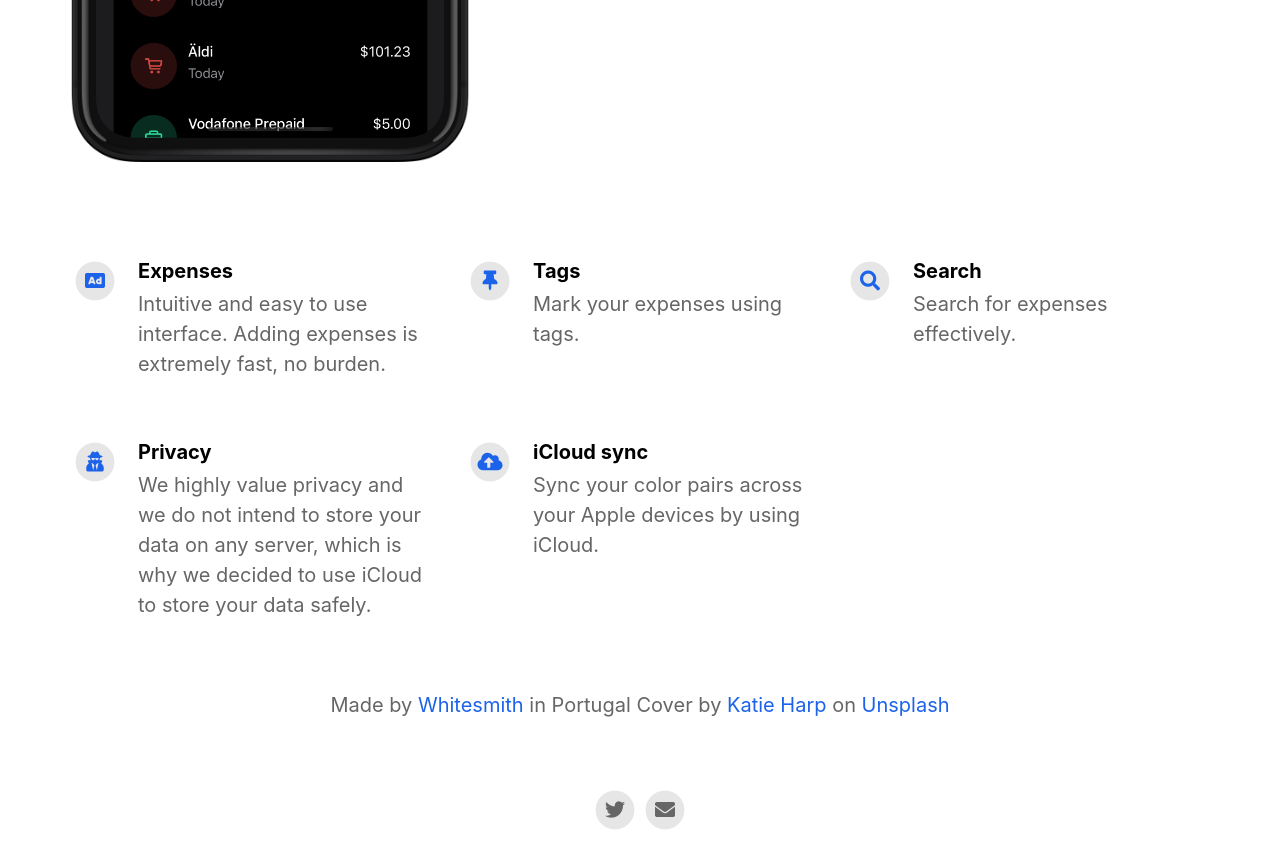
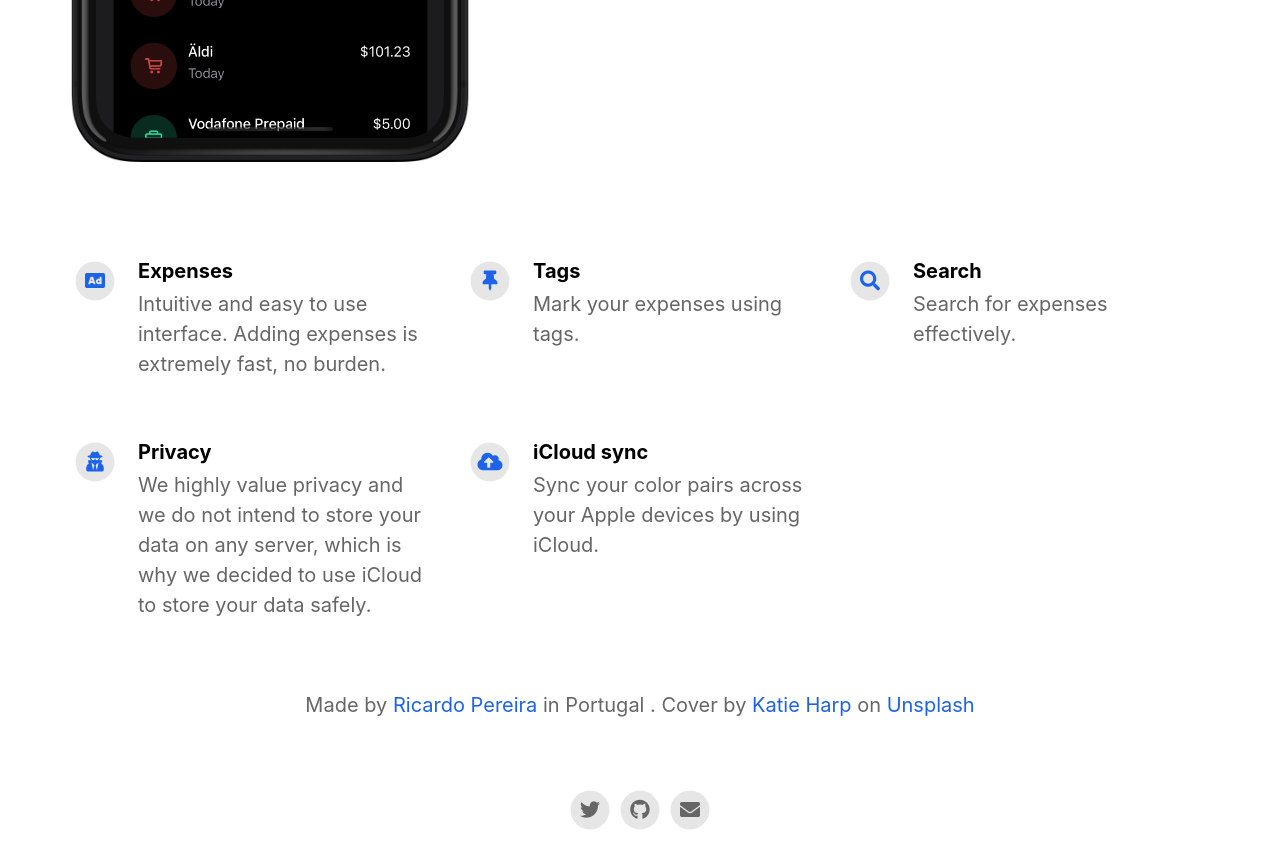
Before and after one commit to Razybits/money, a Jekyll site: the page built from index.html, in a window 1280 px wide and 900 px high, scrolled down 823 px. Shown: the top 868 px of the window. Built offline with Jekyll 4.4.1, drawn with Linux system fonts in a browser that asks for light colours; nearby versions of some CDN libraries.

Commit message:
Update info

```diff
--- a/_config.yml
+++ b/_config.yml
@@ -19,14 +19,14 @@ enable_smart_app_banner                   : true
 
 
 # Information About Yourself
-your_name                                 : Whitesmith
-your_link                                 : https://whitesmith.co
+your_name                                 : Ricardo Pereira
+your_link                                 : https://ricardopereira.eu
 your_city                                 : Portugal
 email_address                             : moneysupport@pm.me
 facebook_username                         :
 instagram_username                        :
 twitter_username                          : moneytrackerapp
-github_username                           :
+github_username                           : ricardopereira
 youtube_username                          :
 
 
--- a/_includes/footer.html
+++ b/_includes/footer.html
@@ -3,7 +3,7 @@
 		{% if site.your_name %}
 		<span>Made by {% if site.your_link %}<a href="{{ site.your_link }}">{% endif %}{{ site.your_name }}{% if site.your_link %}</a>{% endif %}{% if site.your_city %} in {{ site.your_city }}{% endif %}</span>
 		{% endif %}
-		<span>Cover by <a href="https://unsplash.com/@kharp?utm_source=unsplash&amp;utm_medium=referral&amp;utm_content=creditCopyText">Katie Harp</a> on <a href="https://unsplash.com/s/photos/money?utm_source=unsplash&amp;utm_medium=referral&amp;utm_content=creditCopyText">Unsplash</a></span>
+		<span>. Cover by <a href="https://unsplash.com/@kharp?utm_source=unsplash&amp;utm_medium=referral&amp;utm_content=creditCopyText">Katie Harp</a> on <a href="https://unsplash.com/s/photos/money?utm_source=unsplash&amp;utm_medium=referral&amp;utm_content=creditCopyText">Unsplash</a></span>
 	</p>
 	<div class="footerIcons">
 
```
